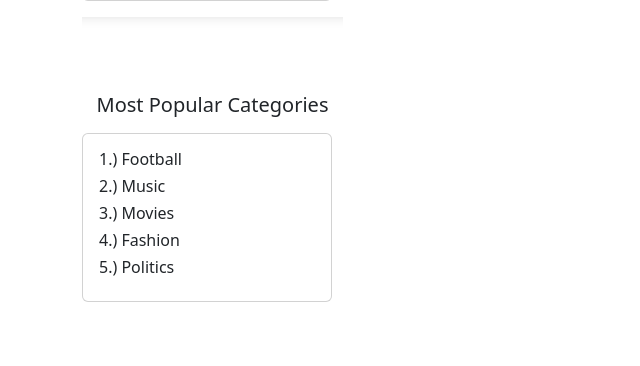
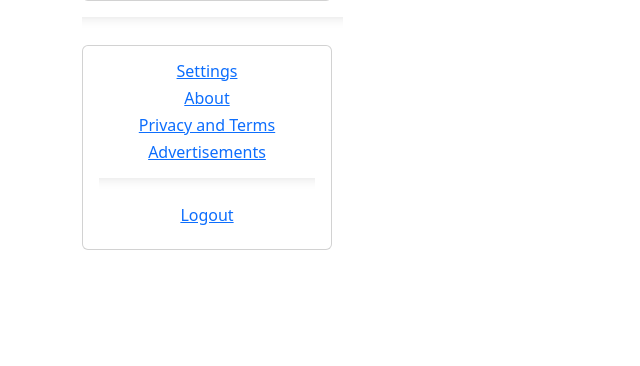
Before and after one commit to IseFalo/Bloggin-App, a Django app: template bloggin/templates/feed.html in a window 1280 px wide. Shown: the part 1583-1949 px from the top of the page, without its empty margins (0-640 px from the left). After the commit the page ends 1833 px from the top, so only its background shows below. Run offline with Django 4.2, Linux system fonts and the light colour scheme; the template is opened without the code that fills it: values that come from a table or form of the project are taken from there, others are empty; data comes from the database, SQL or seed files in the repository; both versions use the stored data as it was after the commit.

Commit message:
new commit

```diff
--- a/bloggin/base/urls.py
+++ b/bloggin/base/urls.py
@@ -8,5 +8,6 @@ urlpatterns=[
     path('', views.home, name="home"),
     path('create-post', views.create_post, name="create-post"),
     path('post-detail/<int:pk>/', views.post_detail, name="post-detail"),
+    path('delete-post/<int:pk>/', views.delete_post, name="delete-post"),
 
 ]
--- a/bloggin/static/css/feed-style.css
+++ b/bloggin/static/css/feed-style.css
@@ -112,7 +112,7 @@ hr {
 #fixedElement{
     justify-content: center;
     position: sticky;
-    top: 20px;
+    top: 15px;
 }
 
 
--- a/bloggin/templates/feed.html
+++ b/bloggin/templates/feed.html
@@ -281,14 +281,14 @@
 
                   <hr>
                   <div id="fixedElement">
-                    <h5 class="text-center pt-5">Most Popular Categories</h5>
                     <div class="card my-3" style="width: 250px;">
-                        <div class="card-body">
-                            <h6>1.) Football</h6>
-                            <h6>2.) Music</h6>
-                            <h6>3.) Movies</h6>
-                            <h6>4.) Fashion</h6>
-                            <h6>5.) Politics</h6>
+                        <div class="card-body text-center">
+                            <h6><a href="">Settings</a></h6>
+                            <h6><a href="">About</a></h6>
+                            <h6><a href="">Privacy and Terms</a></h6>
+                            <h6><a href="">Advertisements</a></h6>
+                            <hr>
+                            <h6><a href="">Logout</a></h6>
                         </div>
                       </div>
                   </div>
@@ -307,7 +307,7 @@
         <div class="card-body">
             <a href="" data-bs-toggle="modal"  data-bs-target="#exampleModalToggle" href="#exampleModalToggle" role="button">
                 <form action="">
-                    <img src="images/link 1.jpg" class="start-post-image" alt="" srcset="">
+                    <img src="{{profile.profile_img.url}}" class="start-post-image" alt="" srcset="">
                     <input type="text" class="start-post" placeholder="Start a Post">
                 </form>
             </a>
@@ -422,53 +422,6 @@
                     </div>
                     {% endfor %}
 
-                    <!-- <div class="col-sm-12 col-md-12 col-lg-4 col-xl-6">
-                      <div class="card mb-3 my-3" id="post-feed-card">
-                        <div class="card-header">
-                            <h5>@Iseoluwa's Food Blog</h5>
-                        </div>
-                        <a href="">
-                          <img src="images/blog-770x510.png" class="card-img-top" id="feed-post-img" height="200" alt="...">
-                        </a>
-                        <div class="card-body">
-                          <h5 class="card-title">Post title (5 mins read)</h5>
-                          <a href="" class="comment-link text-secondary">Read by 1200 people</a>
-                          <p class="card-text"><small class="text-muted">Posted 10 mins ago and edited 5 mins ago</small></p>
-                        </div>
-                      </div>
-                    </div> -->
-
-                    <!-- <div class="col-sm-12 col-md-12 col-lg-4 col-xl-6">
-                      <div class="card mb-3 my-3" id="post-feed-card">
-                        <div class="card-header">
-                            <h5>@Iseoluwa's Food Blog</h5>
-                        </div>
-                        <a href="">
-                          <img src="images/blog-770x510.png" class="card-img-top" id="feed-post-img"  height="200" alt="...">
-                        </a>
-                        <div class="card-body">
-                          <h5 class="card-title">Post title (5 mins read)</h5>
-                          <a href="" class="comment-link text-secondary">Read by 1200 people</a>
-                          <p class="card-text"><small class="text-muted">Posted 10 mins ago and edited 5 mins ago</small></p>
-                        </div>
-                      </div>
-                    </div> -->
-
-                    <!-- <div class="col-sm-12 col-md-12 col-lg-4 col-xl-6">
-                      <div class="card mb-3 my-3" id="post-feed-card">
-                        <div class="card-header">
-                            <h5>@Iseoluwa's Food Blog</h5>
-                        </div>
-                        <a href="">
-                          <img src="images/blog-770x510.png" class="card-img-top" id="feed-post-img"  height="200" alt="...">
-                        </a>
-                        <div class="card-body">
-                          <h5 class="card-title">Post title (5 mins read)</h5>
-                          <a href="" class="comment-link text-secondary">Read by 1200 people</a>
-                          <p class="card-text"><small class="text-muted">Posted 10 mins ago and edited 5 mins ago</small></p>
-                        </div>
-                      </div>
-                    </div> -->
                   </div>
             </div>
 
@@ -478,35 +431,52 @@
 
 
             <div class="col-lg-3 d-none d-md-none d-lg-none d-xl-block" id="col">
-                <h5 class="text-center">Suggested</h5>
+              <div class="card my-3" style="width: 250px;" id="trending-card">
+                <img src="{{profile.profile_img.url}}" height="150" class="card-img-top" alt="...">
+                <div class="card-body">
+                  <h6 class="card-title">{{profile.username}}</h6>
+                  <p class="card-text">3m subscribers</p>
+                  <a href="#" class="btn btn-sm btn-outline-dark">View Profile</a>
+                </div>
+              </div>
+
                 <div class="card my-3" style="width: 250px;" id="suggest-card">
                     <div class="card-body">
-                        <div class="row">
+                      <h5 class="text-center">Suggested</h5>
+                      <hr>
+                        <div class="row mt-4">
                             <div class="col-3">
                                 <img src="images/link 1.jpg" class="start-post-image" alt="" width="80" height="80" srcset="">
                             </div>
                             <div class="col-9">
                                 <h5>@Iseoluwa's Food Blog</h5>
                                 <p>Lorem ipsum dolor sit amet consectetur adipisicing elit.</p>
-                                <h6>2000 Subscribers</h6>
                                 <a href="#" class="btn btn-sm btn-dark" id="suggest-button">Subscribe <svg xmlns="http://www.w3.org/2000/svg" width="10" height="10" fill="currentColor" class="bi bi-check-circle-fill" viewBox="0 0 16 16">
                                     <path d="M16 8A8 8 0 1 1 0 8a8 8 0 0 1 16 0zm-3.97-3.03a.75.75 0 0 0-1.08.022L7.477 9.417 5.384 7.323a.75.75 0 0 0-1.06 1.06L6.97 11.03a.75.75 0 0 0 1.079-.02l3.992-4.99a.75.75 0 0 0-.01-1.05z"/>
                                   </svg></a>
                             </div>
                         </div>
+
+                        <div class="row mt-4">
+                          <div class="col-3">
+                              <img src="images/link 1.jpg" class="start-post-image" alt="" width="80" height="80" srcset="">
+                          </div>
+                          <div class="col-9">
+                              <h5>@Marvel Lovers</h5>
+                              <p>Lorem ipsum dolor sit amet consectetur adipisicing elit.</p>
+                              <a href="#" class="btn btn-sm btn-dark">Subscribe <svg xmlns="http://www.w3.org/2000/svg" width="10" height="10" fill="currentColor" class="bi bi-check-circle-fill" viewBox="0 0 16 16">
+                                  <path d="M16 8A8 8 0 1 1 0 8a8 8 0 0 1 16 0zm-3.97-3.03a.75.75 0 0 0-1.08.022L7.477 9.417 5.384 7.323a.75.75 0 0 0-1.06 1.06L6.97 11.03a.75.75 0 0 0 1.079-.02l3.992-4.99a.75.75 0 0 0-.01-1.05z"/>
+                                </svg></a>
                           </div>
                       </div>
 
-                  <div class="card my-3" style="width: 250px;" id="suggest-card">
-                    <div class="card-body">
-                        <div class="row">
+                      <div class="row mt-4">
                         <div class="col-3">
                             <img src="images/link 1.jpg" class="start-post-image" alt="" width="80" height="80" srcset="">
                         </div>
                         <div class="col-9">
                             <h5>@Naija Politics</h5>
                             <p>Lorem ipsum dolor sit amet consectetur adipisicing elit.</p>
-                                <h6>200 Subscribers</h6>
                             <a href="#" class="btn btn-sm btn-dark">Subscribe <svg xmlns="http://www.w3.org/2000/svg" width="10" height="10" fill="currentColor" class="bi bi-check-circle-fill" viewBox="0 0 16 16">
                                 <path d="M16 8A8 8 0 1 1 0 8a8 8 0 0 1 16 0zm-3.97-3.03a.75.75 0 0 0-1.08.022L7.477 9.417 5.384 7.323a.75.75 0 0 0-1.06 1.06L6.97 11.03a.75.75 0 0 0 1.079-.02l3.992-4.99a.75.75 0 0 0-.01-1.05z"/>
                               </svg></a>
@@ -515,62 +485,10 @@
                     </div>
                   </div>
 
-                  <div class="card my-3" style="width: 250px;" id="suggest-card">
-                    <div class="card-body">
-                        <div class="row">
-                            <div class="col-3">
-                                <img src="images/link 1.jpg" class="start-post-image" alt="" width="80" height="80" srcset="">
-                            </div>
-                            <div class="col-9">
-                                <h5>@Soccer Land</h5>
-                                <p>Lorem ipsum dolor sit amet consectetur adipisicing elit.</p>
-                                <h6>92.3k Subscribers</h6>
-                                <a href="#" class="btn btn-sm btn-dark">Subscribe <svg xmlns="http://www.w3.org/2000/svg" width="10" height="10" fill="currentColor" class="bi bi-check-circle-fill" viewBox="0 0 16 16">
-                                    <path d="M16 8A8 8 0 1 1 0 8a8 8 0 0 1 16 0zm-3.97-3.03a.75.75 0 0 0-1.08.022L7.477 9.417 5.384 7.323a.75.75 0 0 0-1.06 1.06L6.97 11.03a.75.75 0 0 0 1.079-.02l3.992-4.99a.75.75 0 0 0-.01-1.05z"/>
-                                  </svg></a>
-                            </div>
-                        </div>
-                    </div>
-                  </div>
 
-                  <div class="card my-3" style="width: 250px;" id="suggest-card">
-                    <div class="card-body">
-                        <div class="row">
-                            <div class="col-3">
-                                <img src="images/link 1.jpg" class="start-post-image" alt="" width="80" height="80" srcset="">
-                            </div>
-                            <div class="col-9">
-                                <h5>@E-news</h5>
-                                <p>Lorem ipsum dolor sit amet consectetur adipisicing elit.</p>
-                                <h6>1.4m Subscribers</h6>
-                                <a href="#" class="btn btn-sm btn-dark">Subscribe <svg xmlns="http://www.w3.org/2000/svg" width="20" height="20" fill="currentColor" class="bi bi-check-circle-fill" viewBox="0 0 16 16">
-                                    <path d="M16 8A8 8 0 1 1 0 8a8 8 0 0 1 16 0zm-3.97-3.03a.75.75 0 0 0-1.08.022L7.477 9.417 5.384 7.323a.75.75 0 0 0-1.06 1.06L6.97 11.03a.75.75 0 0 0 1.079-.02l3.992-4.99a.75.75 0 0 0-.01-1.05z"/>
-                                  </svg></a>
-                            </div>
-                        </div>
-                    </div>
-                  </div>
-
-                  <div class="card my-3" style="width: 250px;" id="suggest-card">
-                    <div class="card-body">
-                        <div class="row">
-                            <div class="col-3">
-                                <img src="images/link 1.jpg" class="start-post-image" alt="" width="80" height="80" srcset="">
-                            </div>
-                            <div class="col-9">
-                                <h5>@Marvel Lovers</h5>
-                                <p>Lorem ipsum dolor sit amet consectetur adipisicing elit.</p>
-                                <h6>25.6k Subscribers</h6>
-                                <a href="#" class="btn btn-sm btn-dark">Subscribe <svg xmlns="http://www.w3.org/2000/svg" width="20" height="20" fill="currentColor" class="bi bi-check-circle-fill" viewBox="0 0 16 16">
-                                    <path d="M16 8A8 8 0 1 1 0 8a8 8 0 0 1 16 0zm-3.97-3.03a.75.75 0 0 0-1.08.022L7.477 9.417 5.384 7.323a.75.75 0 0 0-1.06 1.06L6.97 11.03a.75.75 0 0 0 1.079-.02l3.992-4.99a.75.75 0 0 0-.01-1.05z"/>
-                                  </svg></a>
-                            </div>
-                        </div>
-                    </div>
-                  </div>
                   <hr>
                   <div id="fixedElement">
-                    <h5 class="text-center pt-5">Top 5 Bloggers</h5>
+                    <h5 class="text-center pt-5">Trending Bloggers</h5>
                     <div class="card my-3" style="width: 250px;" id="suggest-card">
                         <div class="card-body">
                             <h6><img src="images/link 1.jpg" class="start-post-image" alt="" width="60" height="60" srcset=""> @Ise's Food Blog</h6>
--- a/bloggin/templates/post-detail.html
+++ b/bloggin/templates/post-detail.html
@@ -233,9 +233,10 @@
             <div class="col-sm-12 col-md-12 col-lg-9 col-xl-9">
                 <h6>Post by <a href="">{{post.author}}</a>(25.3k Subscribers)</h6>
                 <p>
+                    {% if request.user == post.author%}
                     <a href="" class="btn btn-sm btn-primary">Edit Post</a>
                     <a href="" class="btn btn-sm btn-secondary" data-bs-toggle="modal" data-bs-target="#exampleModal">Delete Post</a>
-
+                    {% endif %}
 
                 <!-- Delete post Modal -->
                 <div class="modal fade" id="exampleModal" tabindex="-1" aria-labelledby="exampleModalLabel" aria-hidden="true">
@@ -250,7 +251,8 @@
                       </div>
                       <div class="modal-footer">
                         <button type="button" class="btn btn-secondary" data-bs-dismiss="modal">Close</button>
-                        <button type="button" class="btn btn-danger">Yes</button>
+                        <a href="{% url 'delete-post' post.id %}" type="button" class="btn btn-danger">Yes</a>
+                        <!-- <button type="button" class="btn btn-danger">Yes</button> -->
                       </div>
                     </div>
                   </div>
```
Also changed, not shown: bloggin/base/views.py (+8 -1 lines), bloggin/db.sqlite3, bloggin/media/post_covers/6.JPG (added). Lines whose indentation alone changed are shown as unchanged.
